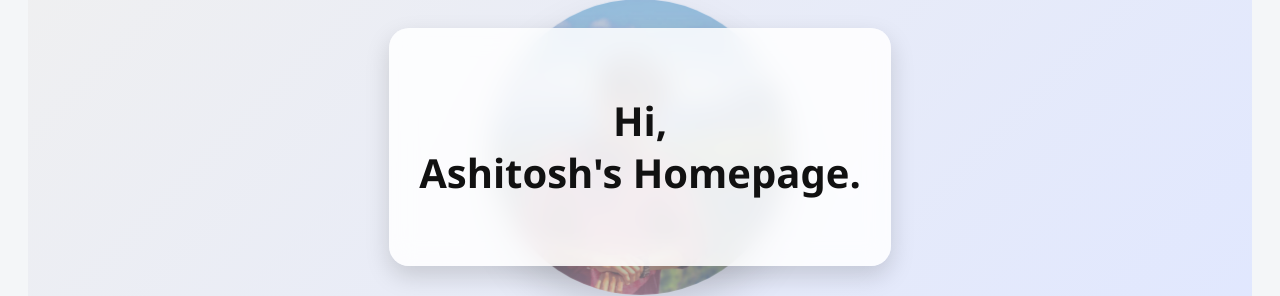
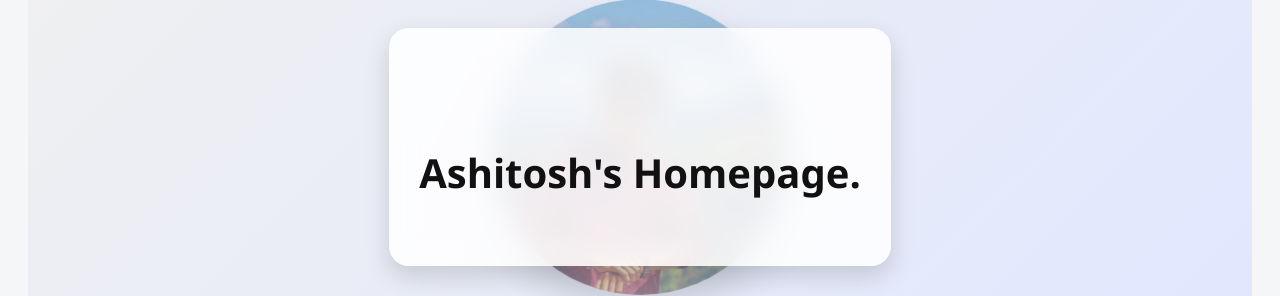
Before and after one commit to ashitoshbiradar19/portfolio, a plain HTML site: page index3.html in a window 1280 px wide. Shown: the part 120-416 px from the top of the page. Drawn offline with Linux system fonts and the light colour scheme.

Commit message:
Remove 'Hi,' from the homepage heading

```diff
--- a/index3.html
+++ b/index3.html
@@ -12,7 +12,7 @@
   <div class="box">
 
     <div class="text">
-      <h1>Hi,<br>Ashitosh's Homepage.</h1>
+      <h1><br>Ashitosh's Homepage.</h1>
     </div>
     <div class="image-wrapper">
       <img src="ashitosh.jpeg" alt="Ashitosh Biradar">
```
